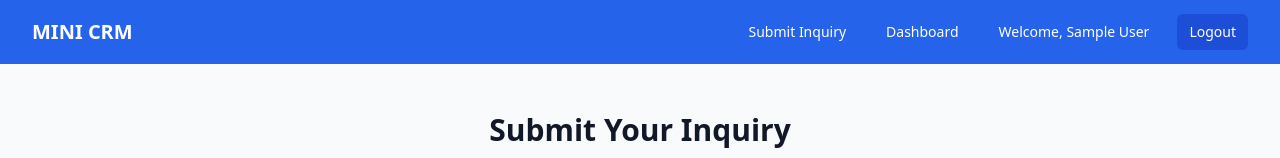
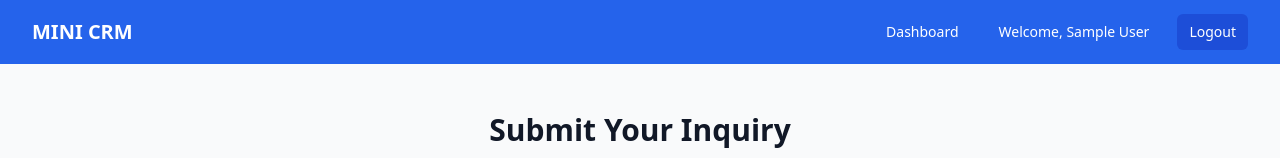
Before and after one commit to RANAWEERA-N-P-L-M/MINI-CRM, a React (Vite) app in the folder frontend/: page / in a window 1280 px wide. Shown: the top 158 px of the page. Built offline with nearby package versions, Linux system fonts and the light colour scheme; sample sign-in values are in the browser's storage; the HTML template or start-up script is replaced by a standard one.

Commit message:
change nav bar in admin side

```diff
--- a/frontend/src/components/Navbar.jsx
+++ b/frontend/src/components/Navbar.jsx
@@ -26,12 +26,14 @@ const Navbar = () => {
           {/* Navigation Links */}
           <div className="hidden md:block">
             <div className="ml-10 flex items-baseline space-x-4">
+              {!isAuthenticated && (
                 <Link
                   to="/"
                   className="text-white hover:bg-blue-500 px-3 py-2 rounded-md text-sm font-medium transition-colors"
                 >
                   Submit Inquiry
                 </Link>
+              )}
 
               {isAuthenticated ? (
                 <>
@@ -65,12 +67,14 @@ const Navbar = () => {
           {/* Mobile menu button */}
           <div className="md:hidden">
             <div className="space-y-1">
+              {!isAuthenticated && (
                 <Link
                   to="/"
                   className="text-white block hover:bg-blue-500 px-3 py-2 rounded-md text-sm font-medium"
                 >
                   Submit Inquiry
                 </Link>
+              )}
               {isAuthenticated ? (
                 <>
                   <Link
```
Lines whose indentation alone changed are shown as unchanged.
